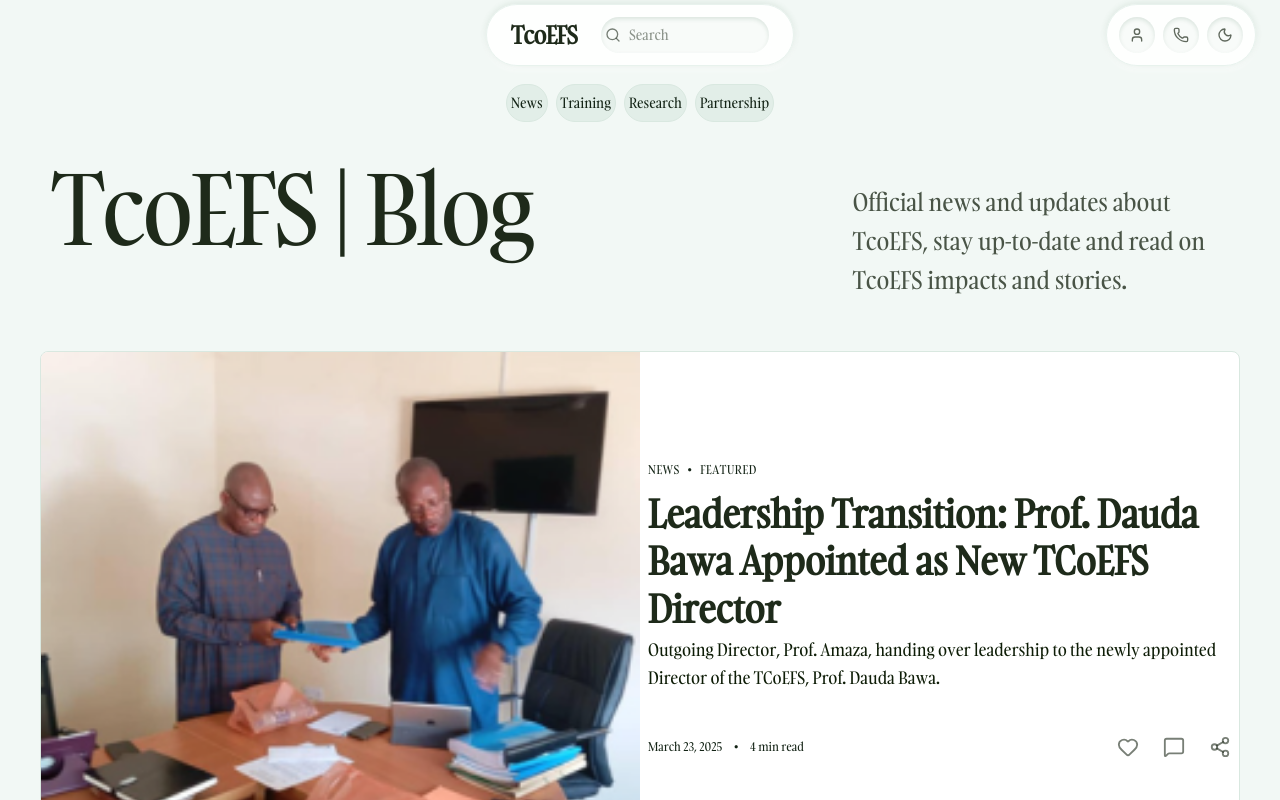
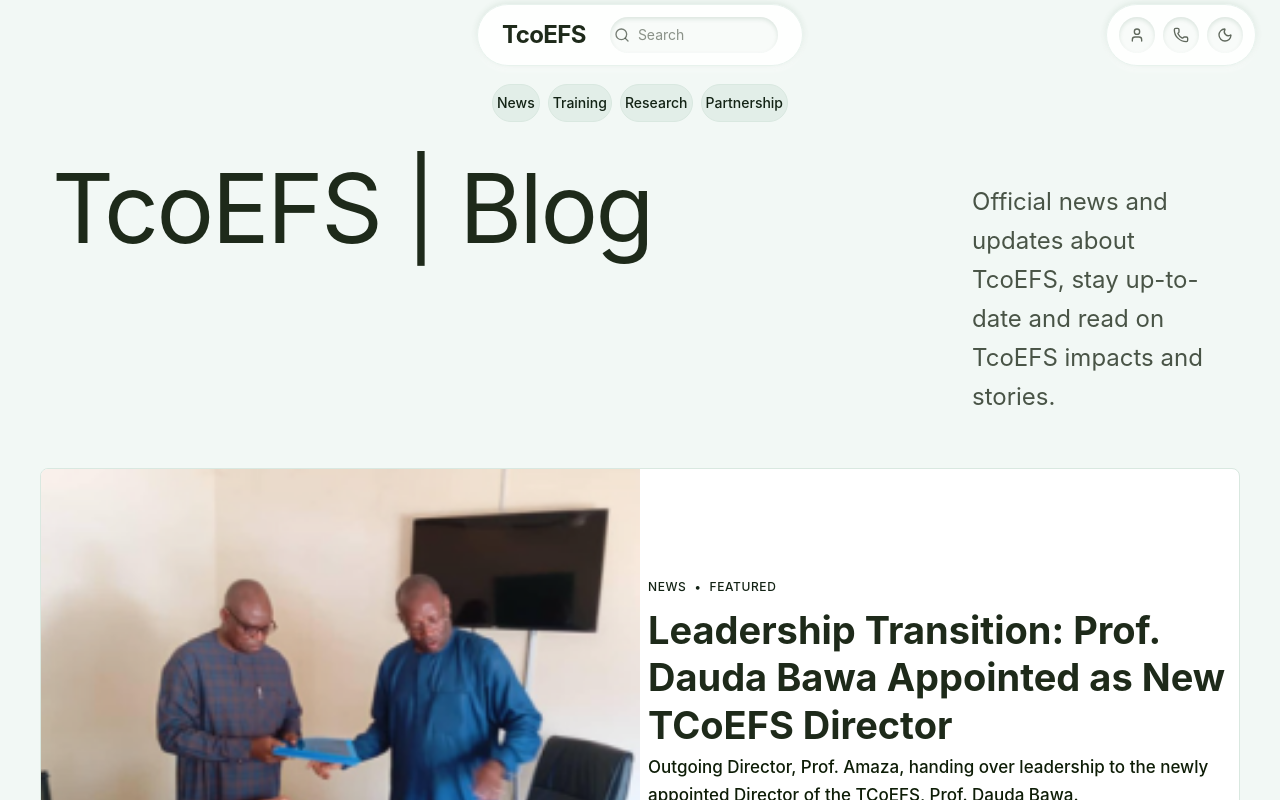
Before and after one commit to Tikz-max/tcoefs_blog, a React (Vite) app: page / in a window 1280 px wide. Shown: the top 800 px of the page. Built offline with nearby package versions, Linux system fonts and the light colour scheme; no server answers; the database is empty.

Commit message:
Font change

```diff
--- a/src/data/blogPosts.js
+++ b/src/data/blogPosts.js
@@ -147,7 +147,7 @@
       "TCoEFS Participates in Cameroon Study Visit on Sustainable Agricultural Systems",
     excerpt:
       "Centre representatives engage in cross-border knowledge exchange focusing on sustainable agricultural practices and climate-resilient farming systems.",
-    date: "February 28, 2025",
+    date: "March 8, 2025",
     readTime: "6 min read",
     image:
       "/blog-images/tcoefs-participates-in-cameroon-study-visit-on-sustainable-agricultural-systems/images/img-1.jpeg",
--- a/src/index.css
+++ b/src/index.css
@@ -1,19 +1,12 @@
 @import "tailwindcss";
 
-/* Gambarino Font Face */
-@font-face {
-    font-family: "Gambarino-Regular";
-    src:
-        url("../Fonts/WEB/fonts/Gambarino-Regular.woff2") format("woff2"),
-        url("../Fonts/WEB/fonts/Gambarino-Regular.woff") format("woff"),
-        url("../Fonts/WEB/fonts/Gambarino-Regular.ttf") format("truetype");
-    font-weight: 400;
-    font-style: normal;
-    font-display: swap;
-}
+/* Import Inter Font from Google Fonts */
+@import url("https://fonts.googleapis.com/css2?family=Inter:wght@400;500;600;700&display=swap");
 
 @theme {
-    --font-gambarino: "Gambarino-Regular", Georgia, Cambria, serif;
+    --font-inter:
+        "Inter", -apple-system, BlinkMacSystemFont, "Segoe UI", Roboto,
+        sans-serif;
 
     /* Light Mode Colors (Default) */
     --color-text: #0e1d07;
@@ -72,7 +65,13 @@
 
     body {
         @apply bg-background text-text m-0 p-0;
-        font-family: "Gambarino-Regular", Georgia, Cambria, serif;
+        font-family:
+            "Inter",
+            -apple-system,
+            BlinkMacSystemFont,
+            "Segoe UI",
+            Roboto,
+            sans-serif;
         -webkit-font-smoothing: antialiased;
         -moz-osx-font-smoothing: grayscale;
         transition:
```
